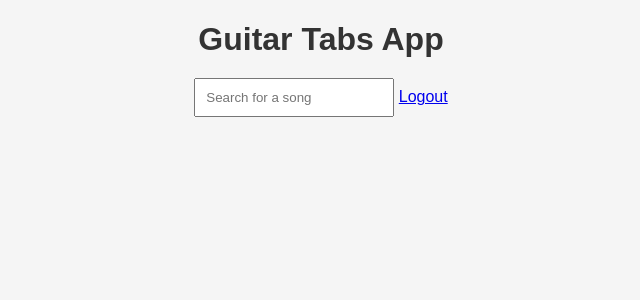
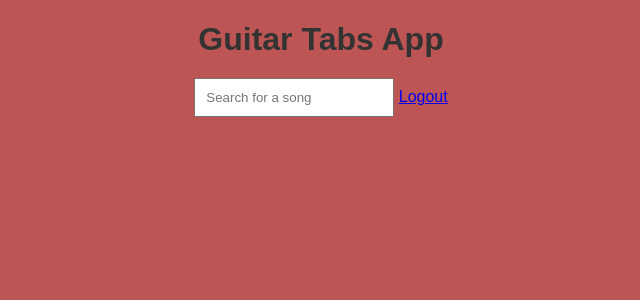
Before and after one commit to colten91/guitarslap, a PHP site: page / in a window 1280 px wide. Shown: the top 300 px of the page, without its empty margins (319-959 px from the left). Run offline with PHP 8.4, Linux system fonts and the light colour scheme; data that the repository does not hold is empty.

Commit message:
Update style.css

```diff
--- a/style.css
+++ b/style.css
@@ -2,7 +2,7 @@ body {
     font-family: 'Arial', sans-serif;
     margin: 0;
     padding: 0;
-    background-color: #f5f5f5;
+    background-color: #bd5555;
 }
 
 h1 {
```
